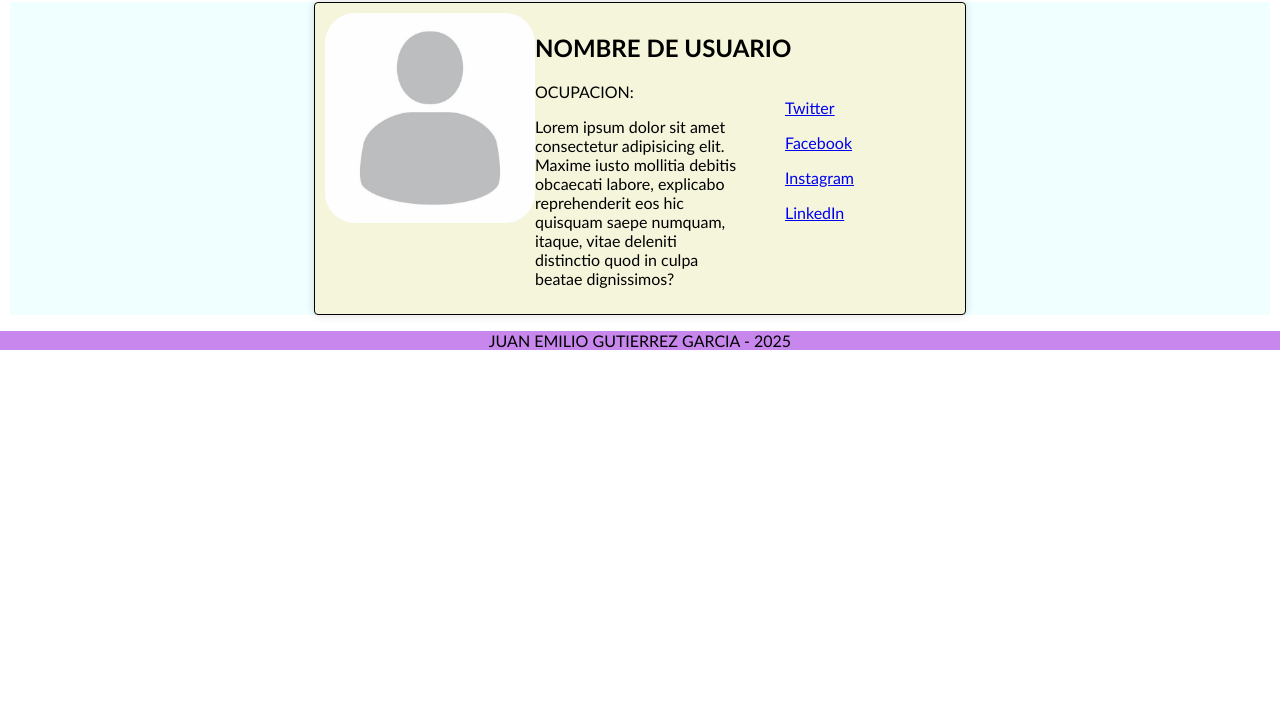
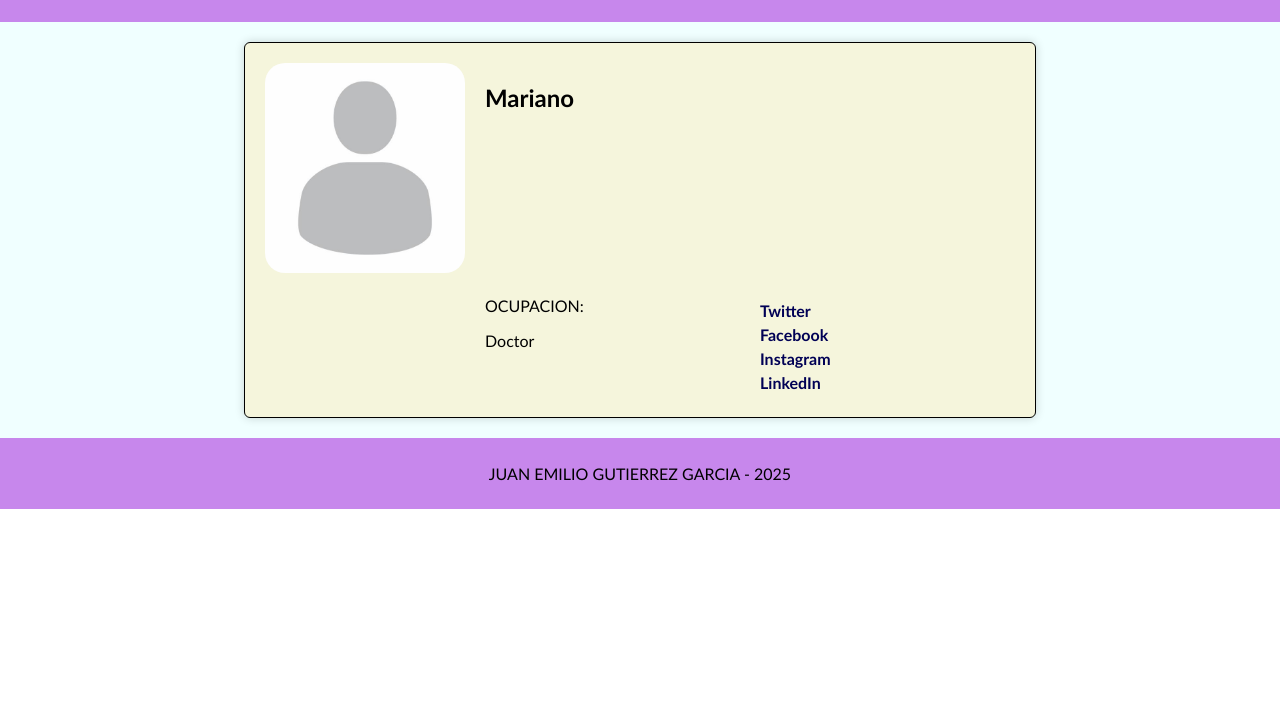
Before and after one commit to JuanGTZ07/perfil-usuario, a plain HTML site: page index.html in a window 1280 px wide. Shown: the part 80-800 px from the top of the page. Drawn offline with Linux system fonts and the light colour scheme.

Commit message:
opcupaciones

```diff
--- a/index.html
+++ b/index.html
@@ -19,13 +19,13 @@
             </div>
             <div class="top">
                 <h2>
-                NOMBRE DE USUARIO
+                Mariano
                 </h2>
             </div>
                 <div class="ocupacion">
                     OCUPACION:
                     <p>
-                    Lorem ipsum dolor sit amet consectetur adipisicing elit. Maxime iusto mollitia debitis obcaecati labore, explicabo reprehenderit eos hic quisquam saepe numquam, itaque, vitae deleniti distinctio quod in culpa beatae dignissimos?
+                    Doctor
                     </p>
                 </div>
                 <div class="redes">
--- a/style.css
+++ b/style.css
@@ -1,50 +1,61 @@
 body {
     margin: 0;
     padding: 0;
-    font-family: 'Trebuchet MS', 'Lucida Sans Unicode', 'Lucida Grande', 'Lucida Sans', Arial, sans-serif;
+    font-family: 'Trebuchet MS', Arial, sans-serif;
 }
 
 header, footer {
     text-align: center;
     background-color: rgb(199, 135, 236);
-    display: block;
-}
-
-.container {
-    display: flex;
-    justify-content: center;
-    align-items: center;
-    width: 100%;
+    padding: 10px 0;
 }
 
 img {
     height: 210px;
-    max-width: auto;
-    border-radius: 30px;
+    max-width: 100%;
+    border-radius: 20px;
 }
 
 .content {
     display: flex;
     justify-content: center;
-    margin: 10px;
-    background-color: azure;
+    padding: 20px;
+    background-color: azure
 }
 
 .perfil-card {
-    max-width: 50%;
-    padding: 10px;
+    width: 100%;
+    max-width: 750px;
+    padding: 20px;
     border: 1px solid black;
-    border-radius: 4px;
-    box-shadow: 0 0 10px rgba(0,0,0,0.15);
+    border-radius: 6px;
+    box-shadow: 0 0 10px rgba(0,0,0,0.18);
     background-color: beige;
     display: grid;
-    grid-template-columns: repeat(3, 1fr);
-    grid-auto-rows: auto;
-    grid-column-gap: 0px;
-    grid-row-gap: 0px;
+    grid-template-columns: 200px 1fr 1fr;
+    gap: 20px;
+    align-items: start;
 }
 
-.side { grid-area: 1 / 1 / 3 / 2; }
-.top { grid-area: 1 / 2 / 2 / 4; }
-.ocupacion { grid-area: 2 / 2 / 3 / 3; }
-.redes { grid-area: 2 / 3 / 3 / 4; }
+.side { grid-column: 1 / 2; }
+.top { grid-column: 2 / 4; }
+.ocupacion { grid-column: 2 / 3; }
+.redes { grid-column: 3 / 4; }
+
+.redes ul {
+    list-style: none;
+    margin: 5px 0;
+    padding: 0;
+}
+
+.redes a {
+    text-decoration: none;
+    color: #005;
+    font-weight: bold;
+}
+
+@media (max-width: 600px) {
+    img {
+        margin: 0 auto;
+    }
+}
```
